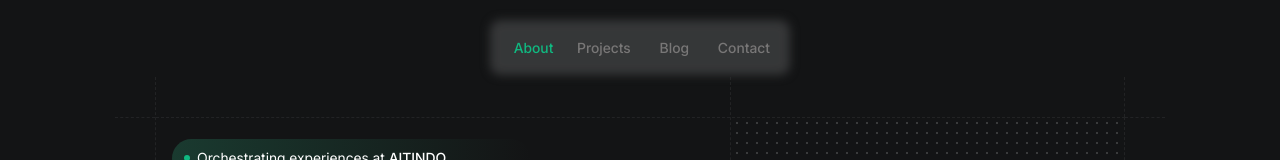
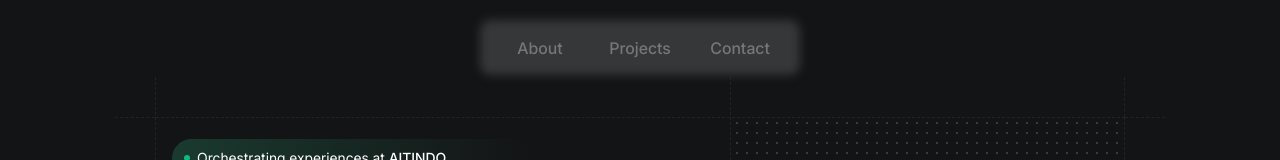
Before and after one commit to yudhaeric/portofolio, a Next.js app: page / in a window 1280 px wide. Shown: the top 160 px of the page. Built offline with nearby package versions, Linux system fonts and the light colour scheme.

Commit message:
Header: Add Section Store & Update Scroll To Section

```diff
--- a/app/components/AboutSection.tsx
+++ b/app/components/AboutSection.tsx
@@ -1,4 +1,6 @@
 'use client'
+import { useEffect, useRef } from 'react';
+import { useSectionStore } from '../store/sectionStore';
 import Button from './ui/Button';
 import { SocialMedia } from '../utils/types';
 
@@ -7,8 +9,17 @@ interface AboutSectionProps {
 }
 
 export default function AboutSection ({ socialMedias }: AboutSectionProps) {
+  const aboutRef = useRef<HTMLElement | null>(null);
+  const setSectionRef = useSectionStore((state) => state.setSectionRef);
+
+  useEffect(() => {
+    if (aboutRef.current) {
+      setSectionRef("about", aboutRef.current);
+    }
+  }, [setSectionRef]);
+
   return (
-    <section id="about">
+    <section ref={aboutRef} id="about">
       <div className="flex items-start justify-start w-full mt-[60px] lg:items-start lg:justify-start lg:w-[1050px] lg:mx-auto lg:h-[500px] lg:mt-[6%] dmd:mt-[7%]">
         <div id='outer-left-grid'>
           <div className='hidden lg:flex flex-col items-center justify-center w-[40px] h-[85.5px] border-t-1 border-b-1 border-oliveBlack/70 lg:border-oliveBlack/40 border-dashed lg:mt-[40px] dmd:h-[85px] 2xl:mt-[39px]'></div>
--- a/app/components/ContactSection.tsx
+++ b/app/components/ContactSection.tsx
@@ -1,8 +1,19 @@
 'use client'
+import { useEffect, useRef } from 'react';
+import { useSectionStore } from '../store/sectionStore';
 
 export default function ContactSection () {
+  const contactRef = useRef<HTMLElement | null>(null);
+  const setSectionRef = useSectionStore((state) => state.setSectionRef);
+
+  useEffect(() => {
+    if (contactRef.current) {
+      setSectionRef("contact", contactRef.current);
+    }
+  }, [setSectionRef]);
+
   return (
-    <section id='get-in-touch'>
+    <section ref={contactRef} id='get-in-touch'>
       <div className="flex items-start justify-start gap-[1px] w-[90%] mt-[20px] mx-auto mb-10 lg:items-start lg:justify-start lg:w-[1050px] lg:mx-auto lg:h-[300px] lg:mt-[60px] lg:mb-0">
         <div id='outer-left-grid'>
           <div className='hidden lg:flex flex-col items-center justify-center w-[40px] h-[40px] border-b-1 border-oliveBlack/70 lg:border-oliveBlack/40 border-dashed'></div>
--- a/app/components/ProjectsSection.tsx
+++ b/app/components/ProjectsSection.tsx
@@ -1,5 +1,7 @@
 /* eslint-disable @next/next/no-img-element */
 'use client'
+import { useEffect, useRef } from 'react';
+import { useSectionStore } from '../store/sectionStore';
 import Button from './ui/Button';
 import { Project } from '../utils/types';
 
@@ -8,8 +10,17 @@ interface ProjectsSectionProps {
 }
 
 export default function ProjectsSection ({ projects }: ProjectsSectionProps) {
+  const projectsRef = useRef<HTMLElement | null>(null);
+  const setSectionRef = useSectionStore((state) => state.setSectionRef);
+
+  useEffect(() => {
+    if (projectsRef.current) {
+      setSectionRef("projects", projectsRef.current);
+    }
+  }, [setSectionRef]);
+
   return (
-    <section id="featured-projects">
+    <section ref={projectsRef} id="featured-projects">
       <div className="relative w-[90%] mx-auto mt-[70px] lg:w-[1050px] lg:mt-[100px]">
         <div id='projects-gradient' className='absolute -top-14 -left-5 lg:-left-32 lg:-top-32'>
           <p className="font-medium text-[90px] mobile-md:text-[100px] text-transparent bg-gradient-to-b from-[#A1A1A4]/15 lg:from-[#A1A1A4]/7 to-raisinBlack/1 to-80% bg-clip-text tracking-[-3%] lg:text-[200px]">
--- a/app/components/layout/Header.tsx
+++ b/app/components/layout/Header.tsx
@@ -1,15 +1,24 @@
-import React from 'react';
+'use client'
+import { useSectionStore } from '../../store/sectionStore';
+
+const menuItems = [
+  { name: "About", section: "about" },
+  { name: "Projects", section: "projects" },
+  { name: "Contact", section: "contact" },
+];
 
 const Header = () => {
-  const menuItems = [
-    { name: 'About', href: '/about' },
-    { name: 'Projects', href: '/projects' },
-    { name: 'Blog', href: '/blog' },
-    { name: 'Contact', href: '/contact' }
-  ];
+  const sectionRefs = useSectionStore((state) => state.sectionRefs);
+
+  const handleClickNavItem = (section: string) => {
+    const ref = sectionRefs[section];
+    if (ref) {
+      ref.scrollIntoView({ behavior: "smooth" });
+    }
+  };
 
   return (
-    <header className="fixed top-5 left-0 right-0 mx-auto w-[300px] h-[55px] rounded-[10px] z-[99]">
+    <header className="fixed top-5 left-0 right-0 mx-auto w-[300px] h-[55px] rounded-[10px] z-[99] lg:w-[320px]">
       <nav className="relative w-full h-full">
         {/* Background Blur */}
         <div
@@ -17,16 +26,16 @@ const Header = () => {
           style={{ filter: 'blur(5px)' }}
         ></div>
 
-        <div className="relative h-full z-10">
+        <div className="relative  h-full z-10">
           <ul className="flex items-center justify-center gap-5 h-full px-5">
-            {menuItems.map((item, index) => (
-              <li key={item.name} className="flex-1">
-                <a
-                  href={item.href}
-                  className={`${index === 0 ? 'text-crayolaGreen' : 'text-sonicSilver hover:text-seashell'} transition-colors duration-300 text-sm font-medium block text-center py-2`}
+            {menuItems.map((item) => (
+              <li key={item.name} className="flex-1 items-center justify-center">
+                <button
+                  onClick={() => handleClickNavItem(item.section)}
+                  className={`w-full h-full font-medium text-sonicSilver text-sm text-center hover:text-seashell transition-colors duration-300 block cursor-pointer py-2 lg:text-base`}
                 >
                   {item.name}
-                </a>
+                </button>
               </li>
             ))}
           </ul>
--- /dev/null
+++ b/app/store/sectionStore.ts
@@ -0,0 +1,14 @@
+import { create } from "zustand";
+
+interface SectionStore {
+  sectionRefs: Record<string, HTMLElement | null>;
+  setSectionRef: (name: string, ref: HTMLElement) => void;
+}
+
+export const useSectionStore = create<SectionStore>((set) => ({
+  sectionRefs: {},
+  setSectionRef: (name, ref) =>
+    set((state) => ({
+      sectionRefs: { ...state.sectionRefs, [name]: ref },
+    })),
+}));
```
